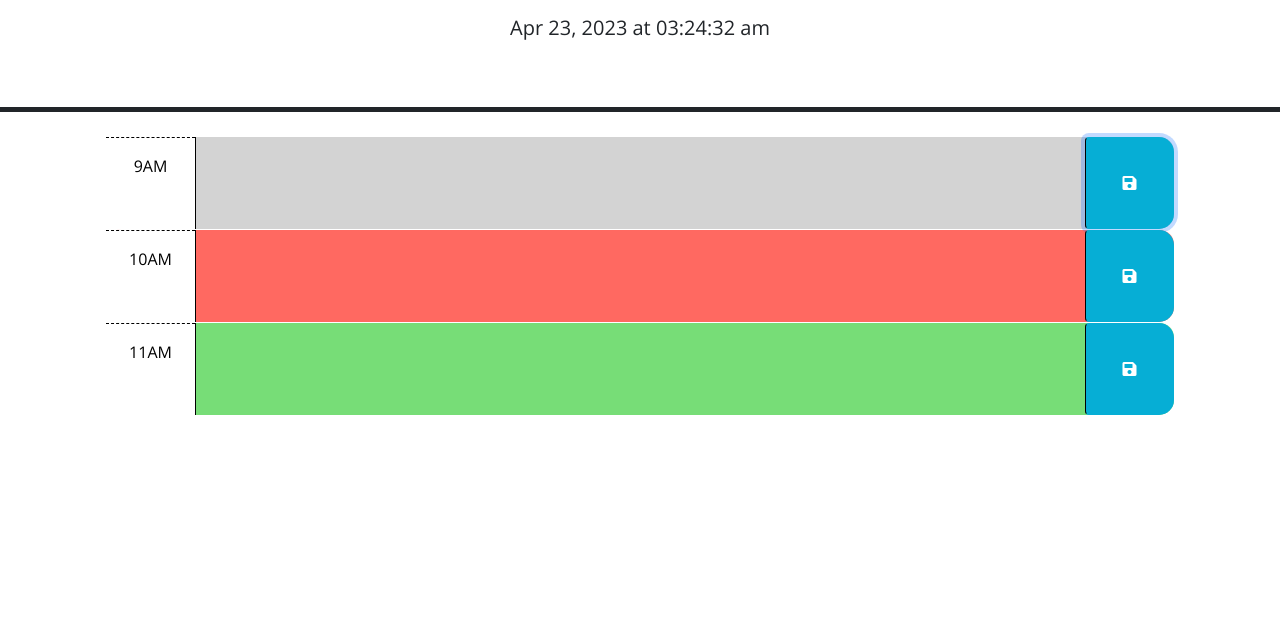
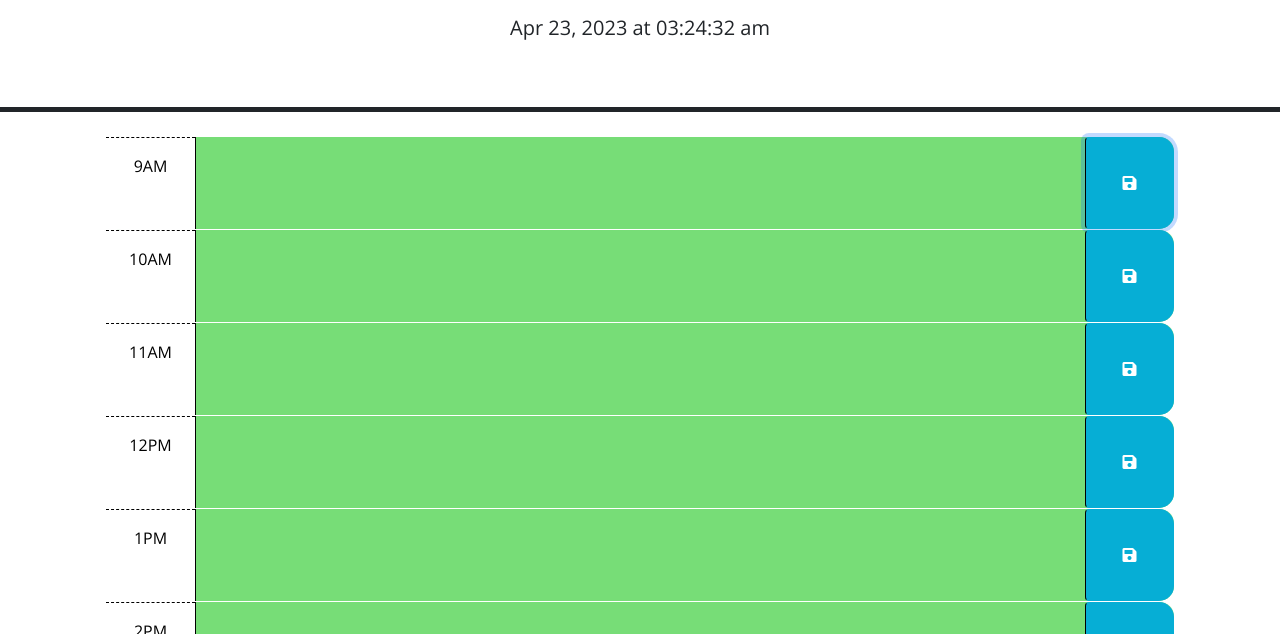
Before and after one commit to Camila-Maria-Pilar/Work-Day-Scheduler-CG, a plain HTML site: page Develop/index.html in a window 1280 px wide. Both pictures are taken after a click on the button 1129 px from the left and 348 px from the top of the page. Shown: the part 166-800 px from the top of the page. Drawn offline with nearby package versions, Linux system fonts and the light colour scheme.

Commit message:
final-codes

```diff
--- a/Develop/index.html
+++ b/Develop/index.html
@@ -29,42 +29,8 @@
       <p id="currentDay" class="lead"></p>
     </header>
     <div class="container-lg px-5">
-      <!-- Use class for "past", "present", and "future" to apply styles to the
-        time-block divs accordingly. The javascript will need to do this by
-        adding/removing these classes on each div by comparing the hour in the
-        id to the current hour. The html provided below is meant to be an example
-        demonstrating how the css provided can be leveraged to create the
-        desired layout and colors. The html below should be removed or updated
-        in the finished product. Remember to delete this comment once the
-        code is implemented.
-        -->
-
-      <!-- Example of a past time block. The "past" class adds a gray background color. -->
-      <div id="hour-9" class="row time-block past">
-        <div class="col-2 col-md-1 hour text-center py-3">9AM</div>
-        <textarea class="col-8 col-md-10 description" rows="3"> </textarea>
-        <button class="btn saveBtn col-2 col-md-1" aria-label="save">
-          <i class="fas fa-save" aria-hidden="true"></i>
-        </button>
-      </div>
-
-      <!-- Example of a a present time block. The "present" class adds a red background color. -->
-      <div id="hour-10" class="row time-block present">
-        <div class="col-2 col-md-1 hour text-center py-3">10AM</div>
-        <textarea class="col-8 col-md-10 description" rows="3"> </textarea>
-        <button class="btn saveBtn col-2 col-md-1" aria-label="save">
-          <i class="fas fa-save" aria-hidden="true"></i>
-        </button>
-      </div>
-
-      <!-- Example of a future time block. The "future" class adds a green background color. -->
-      <div id="hour-11" class="row time-block future">
-        <div class="col-2 col-md-1 hour text-center py-3">11AM</div>
-        <textarea class="col-8 col-md-10 description" rows="3"> </textarea>
-        <button class="btn saveBtn col-2 col-md-1" aria-label="save">
-          <i class="fas fa-save" aria-hidden="true"></i>
-        </button>
-      </div>
+      <!-- time blocks for hours 10am-6pm generated in javascript file -->
+    </div>
 
     <script src="https://code.jquery.com/jquery-3.4.1.min.js"></script>
     <script
--- a/Develop/script.js
+++ b/Develop/script.js
@@ -2,37 +2,82 @@
 // the code isn't run until the browser has finished rendering all the elements
 // in the html.
 const timeDisplayEl = $('#currentDay');
+var currentHour = dayjs().format('H');
+if (currentHour < 9) {
+  currentHour = 9;
+} else if (currentHour > 18) {
+  currentHour = 18;
+}
 
 function displayTime() {
   var rightNow = dayjs().format('MMM DD, YYYY [at] hh:mm:ss a');
   timeDisplayEl.text(rightNow);
 }
 
+function saveUserInput() {
+  const key = $(this).parent().attr('id');
+  const value = $(this).siblings('.description').val();
+  localStorage.setItem(key, value);
+}
+
 $(function () {
-  // TODO: Add a listener for click events on the save button. This code should
-  // use the id in the containing time-block as a key to save the user input in
-  // local storage. HINT: What does `this` reference in the click listener
-  // function? How can DOM traversal be used to get the "hour-x" id of the
-  // time-block containing the button that was clicked? How might the id be
-  // useful when saving the description in local storage?
-  //
-  // TODO: Add code to apply the past, present, or future class to each time
-  // block by comparing the id to the current hour. HINTS: How can the id
-  // attribute of each time-block be used to conditionally add or remove the
-  // past, present, and future classes? How can Day.js be used to get the
-  // current hour in 24-hour time?
-  //
-  // TODO: Add code to get any user input that was saved in localStorage and set
-  // the values of the corresponding textarea elements. HINT: How can the id
-  // attribute of each time-block be used to do this?
-  //
-  // TODO: Add code to display the current date in the header of the page.
+  // Use a loop to generate the HTML code for each time block
+  const currentHour = dayjs().hour();
+  for (let hour = 9; hour <= 18; hour++) {
+    // Create a new row element for the time block
+    const rowEl = $('<div>').addClass('row time-block').attr('id', `hour-${hour}`);
 
+    // Create a new hour element with the current hour
+    const hourEl = $('<div>').addClass('col-2 col-md-1 hour text-center py-3');
+    if (hour === 12) {
+      hourEl.text(`${hour}PM`);
+    } else if (hour > 12) {
+      hourEl.text(`${hour - 12}PM`);
+    } else {
+      hourEl.text(`${hour}AM`);
+    }
 
+    // Create a new textarea element for the description
+    const textareaEl = $('<textarea>').addClass('col-8 col-md-10 description').attr('rows', 3);
 
+    // Check if there is a saved value in local storage for this textarea element
+    const savedValue = localStorage.getItem(`hour-${hour}`);
+    if (savedValue !== null) {
+      textareaEl.val(savedValue);
+    }
 
+    // Create a new button element for the save button
+    const buttonEl = $('<button>').addClass('btn saveBtn col-2 col-md-1').attr('aria-label', 'save');
+    const iconEl = $('<i>').addClass('fas fa-save').attr('aria-hidden', 'true');
+    buttonEl.append(iconEl);
 
+    // Append the hour, textarea, and button elements to the row element
+    rowEl.append(hourEl, textareaEl, buttonEl);
+
+    // Add the appropriate class for past, present, or future time blocks
+    if (hour < currentHour) {
+      rowEl.addClass('past');
+    } else if (hour === currentHour) {
+      rowEl.addClass('present');
+    } else {
+      rowEl.addClass('future');
+
+    }
+
+    $('.container-lg').append(rowEl);
+
+    // Add a listener for click events on the save button. This code saves the user
+    // input in local storage using a unique key based on the id of the containing
+    // time-block.
+    buttonEl.on('click', saveUserInput);
+
+    // Add the row element to the container element
+    $('.container-lg').append(rowEl);
+  }
+
+  // Call the displayTime function to initially display the current time
+  displayTime();
+
+  // Call the displayTime function every second to update the current time
+  setInterval(displayTime, 1000);
 });
-
-  displayTime();
-  setInterval(displayTime, 1000);
--- a/Develop/style.css
+++ b/Develop/style.css
@@ -36,7 +36,7 @@ textarea {
 }
 
 .present {
-  background-color: #ff6961;
+  background-color: #f7564e;
   color: white;
 }
 
```
Also changed, not shown: assets/images/homework_demo.png (added), 1 other file.
